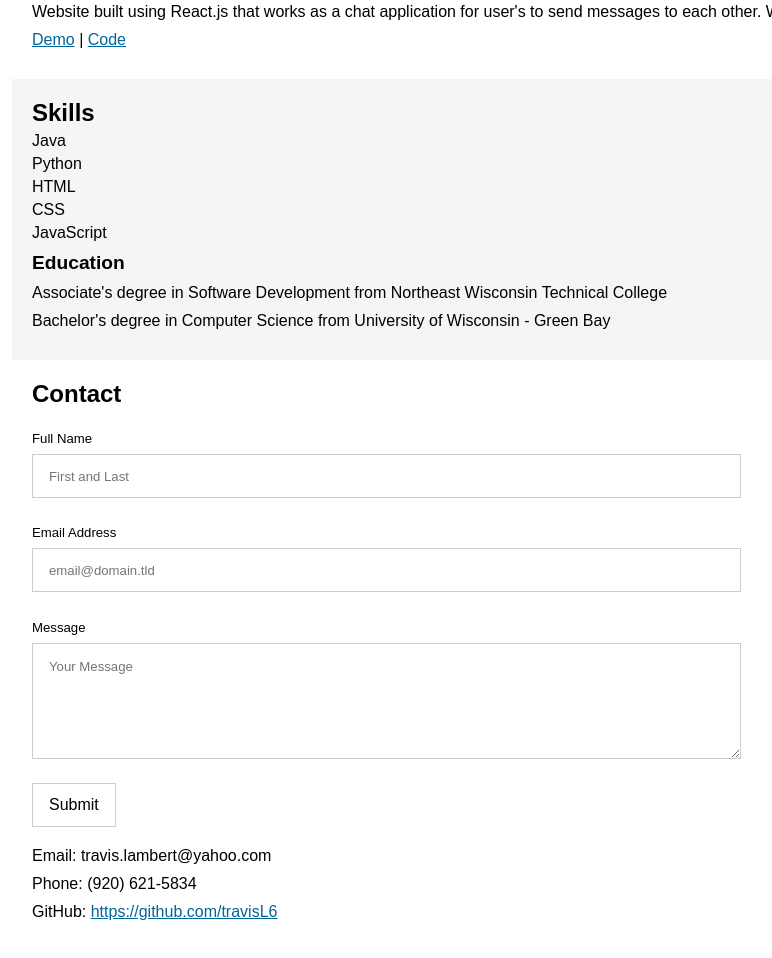
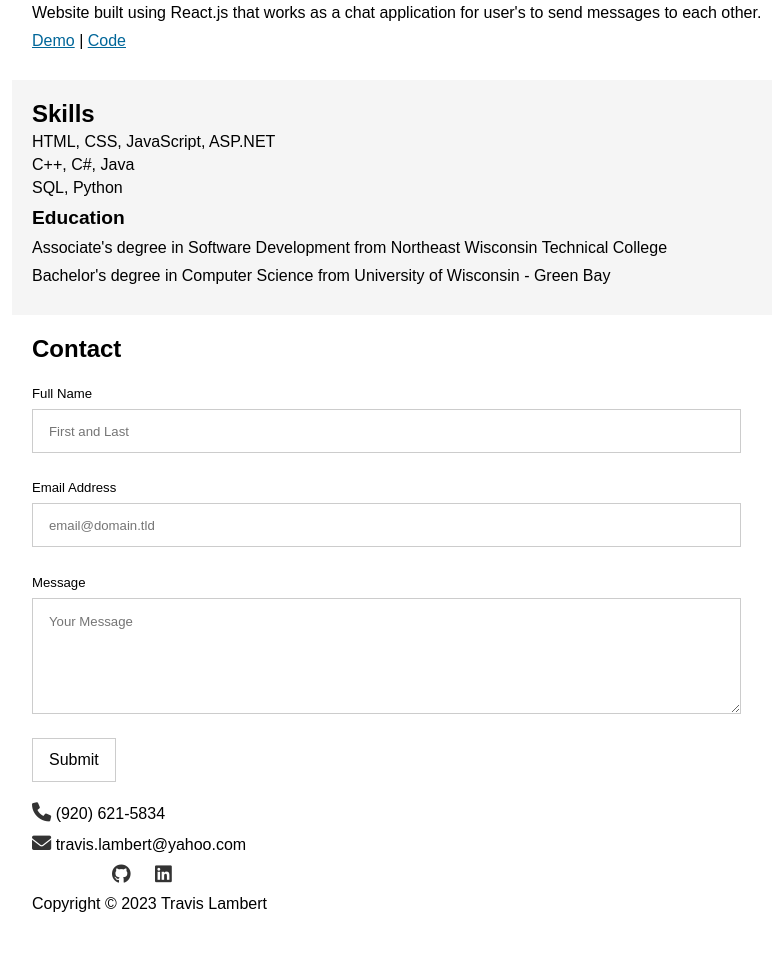
Before and after one commit to travisL6/travisL6.github.io, a plain HTML site: page index.html in a window 1280 px wide. Shown: the part 524-1482 px from the top of the page, without its empty margins (8-780 px from the left). Drawn offline with Linux system fonts and the light colour scheme.

Commit message:
Updated skills and socials

```diff
--- a/dark-theme.css
+++ b/dark-theme.css
@@ -209,3 +209,21 @@ form {
 #fs-frm input[type="submit"]:hover {
     background-color: #0f0f0f;
 }
+
+.fa-solid,
+.fa-brands {
+    font-size: larger;
+    color: #fff;
+}
+
+.fa-solid:hover,
+.fa-brands:hover {
+    color: #333;
+}
+
+#social {
+    margin-left: 5em;
+}
+.fa-linkedin {
+    padding-left: 20px;
+}
--- a/index.html
+++ b/index.html
@@ -45,7 +45,7 @@
                 </li>
                 <li>
                     <h4>Chat App using React and ChatEngine</h4>
-                    <p>Website built using React.js that works as a chat application for user's to send messages to each other. WORK IN PROGRESS</p>
+                    <p>Website built using React.js that works as a chat application for user's to send messages to each other.</p>
                     <p><a href="https://chat-app-travisl6.netlify.app/">Demo</a> | <a href="https://github.com/travisL6/react-chat-app">Code</a></p>
                 </li>
             </ul>
@@ -53,11 +53,9 @@
         <section id="skills">
             <h3>Skills</h3>
             <ul>
-                <li>Java</li>
-                <li>Python</li>
-                <li>HTML</li>
-                <li>CSS</li>
-                <li>JavaScript</li>
+                <li>HTML, CSS, JavaScript, ASP.NET</li>
+                <li>C++, C#, Java</li>
+                <li>SQL, Python</li>
             </ul>
             <h4>Education</h4>
             <p>Associate's degree in Software Development from Northeast Wisconsin Technical College</p>
@@ -75,10 +73,16 @@
                   <textarea rows="5" name="message" id="message" placeholder="Your Message" required></textarea>
                 </fieldset>
                 <input type="submit" value="Submit">
-              </form>
-            <p>Email: travis.lambert@yahoo.com</p>
-            <p>Phone: (920) 621-5834</p>
-            <p>GitHub: <a href="https://github.com/travisL6">https://github.com/travisL6</a></p>
+            </form>
+            <p><i class="fa-solid fa-phone"></i> (920) 621-5834</p>
+            <p><a href="mailto:travis.lambert@yahoo.com"><i class="fa-solid fa-envelope"></i></a> travis.lambert@yahoo.com</p>
+            <p id="social">
+                <a href="https://github.com/travisL6"><i class="fa-brands fa-github"></i></a>
+                <a href="https://www.linkedin.com/in/travis-lambert-450261195/"><i class="fa-brands fa-linkedin"></i></a>
+            </p>
+            <p>Copyright ©
+                <script>document.write(new Date().getFullYear())</script> Travis Lambert
+            </p>
         </section>
     </main>
 </body>
--- a/light-theme.css
+++ b/light-theme.css
@@ -204,3 +204,21 @@ form {
 #fs-frm input[type="submit"]:hover {
     background-color: gray;
 }
+
+.fa-solid,
+.fa-brands {
+    font-size: larger;
+    color: #333;
+}
+
+.fa-solid:hover,
+.fa-brands:hover {
+    color: gray;
+}
+
+#social {
+    margin-left: 5em;
+}
+.fa-linkedin {
+    padding-left: 20px;
+}
```
